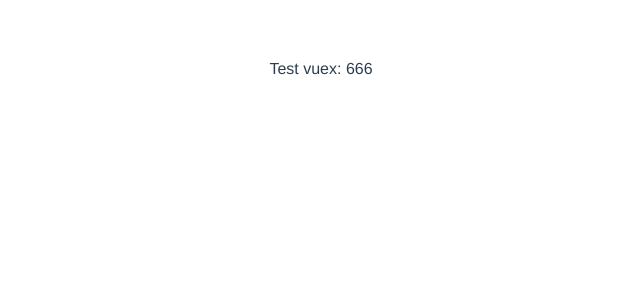
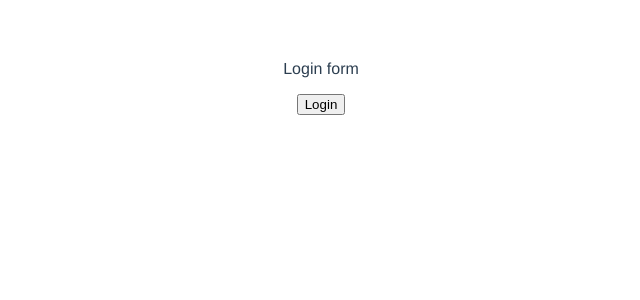
Before and after one commit to piotrswiecik/stockdash, a Vue app in the folder client/: page / in a window 1280 px wide. Before the commit this address had no page. Shown: the top 300 px of the page, without its empty margins (319-959 px from the left). Built offline with nearby package versions, Linux system fonts and the light colour scheme.

Commit message:
sketching basic layout

```diff
--- a/client/src/App.vue
+++ b/client/src/App.vue
@@ -1,16 +1,11 @@
 <template>
-  <p>Test vuex: {{ test }}</p>
+  <router-view></router-view>
 </template>
 
 <script>
 
 export default {
   name: 'App',
-  computed: {
-    test() {
-      return this.$store.state.test;
-    }
-  }
 }
 </script>
 
--- /dev/null
+++ b/client/src/components/layout/DashContent.vue
@@ -0,0 +1,13 @@
+<template>
+  <p>Main dashboard content</p>
+</template>
+
+<script>
+export default {
+  name: "DashContent"
+}
+</script>
+
+<style scoped>
+
+</style>
--- /dev/null
+++ b/client/src/components/layout/DashFooter.vue
@@ -0,0 +1,13 @@
+<template>
+  <p>A floating footer</p>
+</template>
+
+<script>
+export default {
+  name: "DashFooter"
+}
+</script>
+
+<style scoped>
+
+</style>
--- /dev/null
+++ b/client/src/components/layout/DashHeader.vue
@@ -0,0 +1,13 @@
+<template>
+  <p>Dashboard header with nav and login options</p>
+</template>
+
+<script>
+export default {
+  name: "DashHeader"
+}
+</script>
+
+<style scoped>
+
+</style>
--- /dev/null
+++ b/client/src/components/layout/LoginForm.vue
@@ -0,0 +1,21 @@
+<template>
+  <form @submit.prevent>
+    <p>Login form</p>
+    <button @click="testToDash">Login</button>
+  </form>
+</template>
+
+<script>
+export default {
+  name: "LoginForm",
+  methods: {
+    testToDash() {
+      this.$router.push({name: 'dashboard'});
+    },
+  },
+}
+</script>
+
+<style scoped>
+
+</style>
--- /dev/null
+++ b/client/src/pages/DashboardPage.vue
@@ -0,0 +1,20 @@
+<template>
+  <dash-header></dash-header>
+  <dash-content></dash-content>
+  <dash-footer></dash-footer>
+</template>
+
+<script>
+import DashHeader from "@/components/layout/DashHeader";
+import DashFooter from "@/components/layout/DashFooter";
+import DashContent from "@/components/layout/DashContent";
+
+export default {
+  name: "Dashboard",
+  components: { DashFooter, DashContent, DashHeader },
+}
+</script>
+
+<style scoped>
+
+</style>
--- /dev/null
+++ b/client/src/pages/LoginPage.vue
@@ -0,0 +1,16 @@
+<template>
+  <login-form></login-form>
+</template>
+
+<script>
+import LoginForm from "@/components/layout/LoginForm";
+
+export default {
+  name: "LoginPage",
+  components: { LoginForm },
+}
+</script>
+
+<style scoped>
+
+</style>
--- a/client/src/router.js
+++ b/client/src/router.js
@@ -1,9 +1,20 @@
 import { createRouter, createWebHistory } from "vue-router";
+import LoginPage from "@/pages/LoginPage";
+import DashboardPage from "@/pages/DashboardPage";
 
 const router = createRouter({
     history: createWebHistory(),
     routes: [
-
+        {
+            name: 'login',
+            path: '/',
+            component: LoginPage
+        },
+        {
+            name: 'dashboard',
+            path: '/dash',
+            component: DashboardPage,
+        }
     ],
 });
 
--- a/client/src/store/index.js
+++ b/client/src/store/index.js
@@ -3,7 +3,6 @@
 const store = createStore({
    state() {
        return {
-        test: 666,
        };
    }
 });
```
